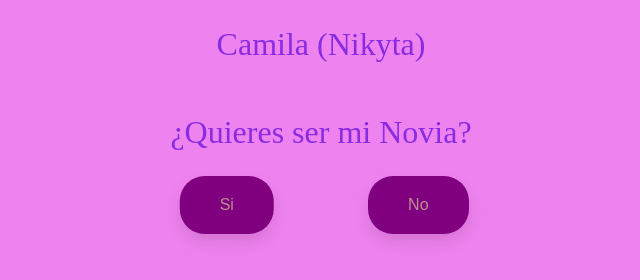
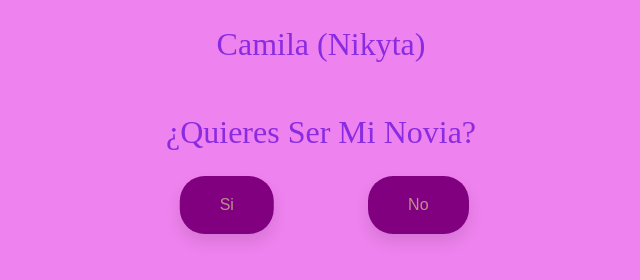
Before and after one commit to mirkosonym/hosting, a plain HTML site: page index.html in a window 1280 px wide. Shown: the full height of the page, 319-959 px from the left. Drawn offline with Linux system fonts and the light colour scheme.

Commit message:
Update index.html

```diff
--- a/index.html
+++ b/index.html
@@ -13,7 +13,7 @@
     <div class="contenedor">
 
         <p>Camila (Nikyta)</p>
-        <p>¿Quieres ser mi Novia?</p>
+        <p>¿Quieres Ser Mi Novia?</p>
         <button id="yesBtn">Si</button>
         <button id="noBtn">No</button>
     </div>
```
